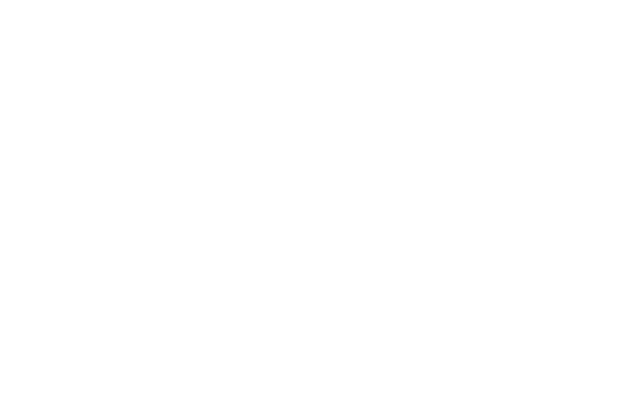
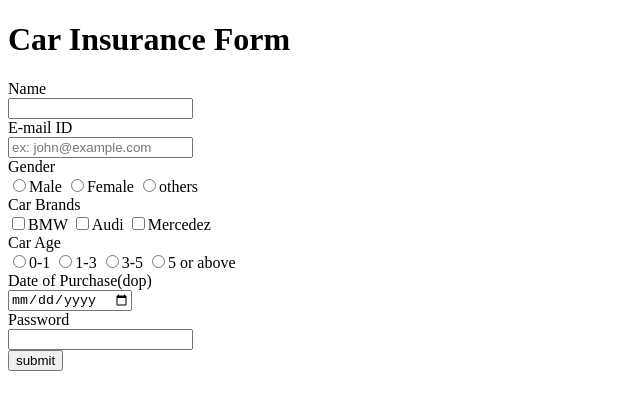
Before and after one commit to acciojob/car-insurance-form-yashjariwala01, a website: page main.html in a window 1280 px wide. Shown: the whole page, without its empty margins (0-640 px from the left). Drawn offline with Linux system fonts and the light colour scheme.

Commit message:
created a submission

```diff
--- a/main.html
+++ b/main.html
@@ -8,6 +8,57 @@
 
 <body>
 	<!-- the entire body must be written by student -->
+	<!DOCTYPE html>
+<html lang="en">
+<head>
+    <meta charset="UTF-8">
+    <meta http-equiv="X-UA-Compatible" content="IE=edge">
+    <meta name="viewport" content="width=device-width, initial-scale=1.0">
+    <title>Document</title>
+</head>
+<body>
+    <h1>Car Insurance Form</h1>
+    <form action="#" method="post"></form>
+    <div>
+        <label  for="name">Name</label><br>
+        <input id="#name"name="name" type="text">
+    </div>
+    <div>
+        <label  for="email id">E-mail ID</label><br>
+        <input id="#email" name="email" type="email" placeholder="ex: john@example.com">
+    </div>
+    <div>
+        <label for="gender">Gender</label><br>
+        <input name="gender" type="radio">Male
+        <input name="gender" type="radio">Female
+        <input name="gender" type="radio">others
+    </div>
+    <div>
+        <label for="car-brands">Car Brands</label><br>
+        <input id="#cars"name="brands" type="checkbox">BMW
+        <input id="#cars" name="brands" type="checkbox">Audi
+        <input id="#cars"name="brands" type="checkbox">Mercedez
+    </div>
+    <div>
+        <label for="car-age">Car Age</label><br>
+        <input id="#carage" name="years-used" type="radio">0-1
+        <input id="#carage" name="years-used" type="radio">1-3
+        <input id="#carage" name="years-used" type="radio">3-5
+        <input id="#carage" name="years-used" type="radio">5 or above
+    </div>
+    <div>
+        <label for="purchase-date">Date of Purchase(dop)</label><br>
+        <input id="#dop" type="date" name="date-of-purchase">
+    </div>
+    <div>
+        <label for="password">Password</label><br>
+        <input id="#password" name="password" type="password">
+    </div>
+    <div>
+        <input type="button" name="submit" value="submit">
+    </div>
+</body>
+</html>
     <script type="text/javascript" src="./script.js">
 </script>
 
```
